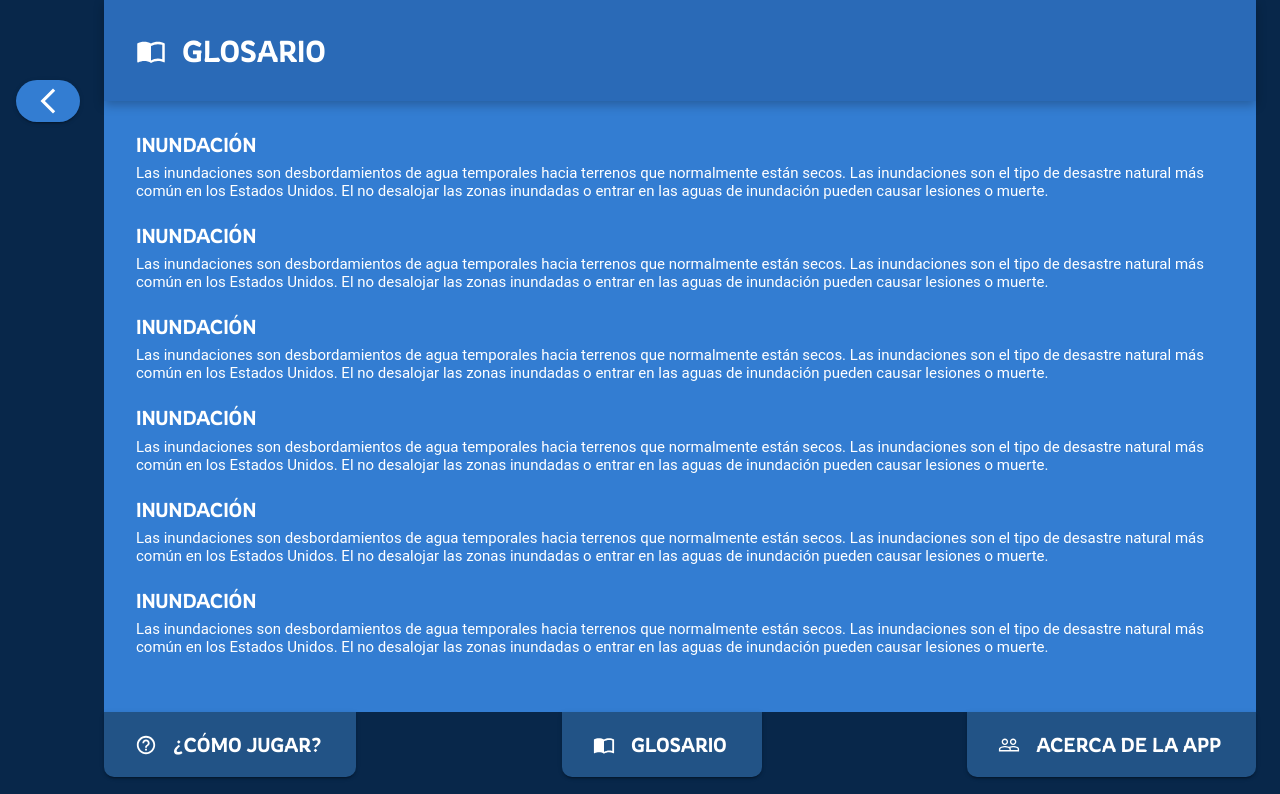
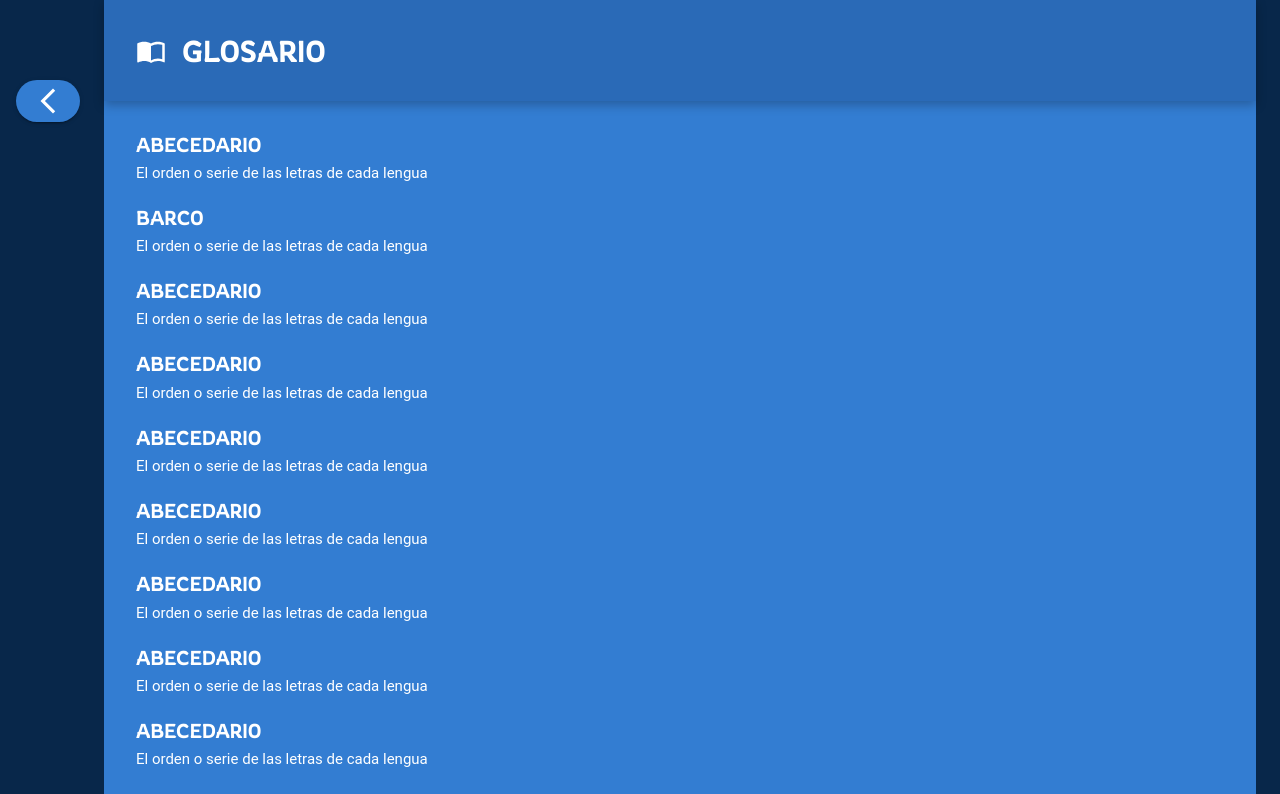
Before and after one commit to tadeovelis/Pasapalabra-ArroyoMaldonado-TPIntegradorDEU-2022, a React (Create React App) app: page /glosario in a window 1280 px wide. Shown: the top 794 px of the page. Built offline with nearby package versions, Linux system fonts and the light colour scheme; the HTML template or start-up script is replaced by a standard one.

Commit message:
Hacer que el glosario lea las palabras del json

```diff
--- a/src/components/SeccionesComplementarias/Glosario.js
+++ b/src/components/SeccionesComplementarias/Glosario.js
@@ -1,20 +1,12 @@
-import { Box } from "@mui/system"
-import { Typography } from "@mui/material"
 import SeccionComplementaria from "./SeccionComplementaria"
 
 import ImportContactsIcon from '@mui/icons-material/ImportContacts';
 import BoxItemSeccionComplementaria from "./BoxItemSeccionComplementaria"
 
+import palabras from '../../data/palabras.json'
+
+
 const espacioIconos = 2;
-
-const palabras = [
-    { 'titulo': 'Inundación', 'definicion': 'Las inundaciones son desbordamientos de agua temporales hacia terrenos que normalmente están secos. Las inundaciones son el tipo de desastre natural más común en los Estados Unidos. El no desalojar las zonas inundadas o entrar en las aguas de inundación pueden causar lesiones o muerte.' },
-    { 'titulo': 'Inundación', 'definicion': 'Las inundaciones son desbordamientos de agua temporales hacia terrenos que normalmente están secos. Las inundaciones son el tipo de desastre natural más común en los Estados Unidos. El no desalojar las zonas inundadas o entrar en las aguas de inundación pueden causar lesiones o muerte.' },
-    { 'titulo': 'Inundación', 'definicion': 'Las inundaciones son desbordamientos de agua temporales hacia terrenos que normalmente están secos. Las inundaciones son el tipo de desastre natural más común en los Estados Unidos. El no desalojar las zonas inundadas o entrar en las aguas de inundación pueden causar lesiones o muerte.' },
-    { 'titulo': 'Inundación', 'definicion': 'Las inundaciones son desbordamientos de agua temporales hacia terrenos que normalmente están secos. Las inundaciones son el tipo de desastre natural más común en los Estados Unidos. El no desalojar las zonas inundadas o entrar en las aguas de inundación pueden causar lesiones o muerte.' },
-    { 'titulo': 'Inundación', 'definicion': 'Las inundaciones son desbordamientos de agua temporales hacia terrenos que normalmente están secos. Las inundaciones son el tipo de desastre natural más común en los Estados Unidos. El no desalojar las zonas inundadas o entrar en las aguas de inundación pueden causar lesiones o muerte.' },
-    { 'titulo': 'Inundación', 'definicion': 'Las inundaciones son desbordamientos de agua temporales hacia terrenos que normalmente están secos. Las inundaciones son el tipo de desastre natural más común en los Estados Unidos. El no desalojar las zonas inundadas o entrar en las aguas de inundación pueden causar lesiones o muerte.' },
-]
 
 export default function Glosario() {
     return (
@@ -25,7 +17,7 @@ export default function Glosario() {
                 /* Algunas palabras hardcodeadas a modo de ejemplo */
                 palabras.map(p =>
                     <BoxItemSeccionComplementaria
-                        titulo={p.titulo}
+                        titulo={p.palabra}
                         contenido={p.definicion}
                     />
                 )
```
